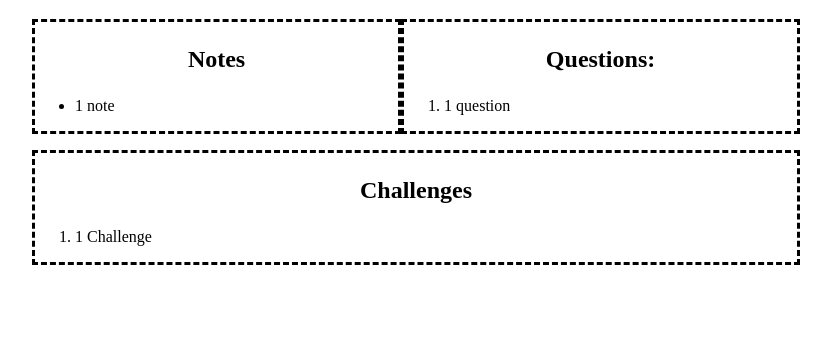
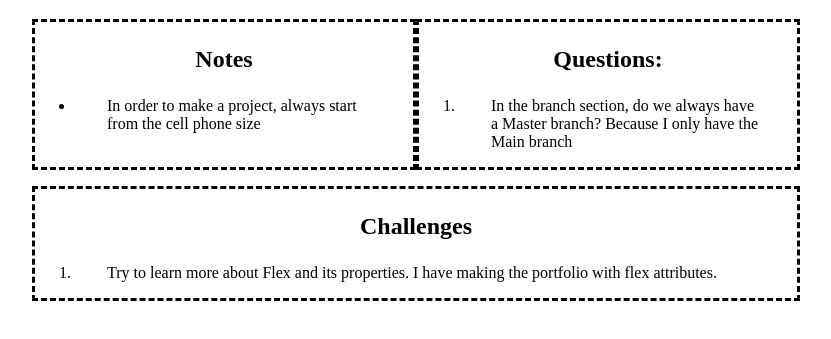
Before and after one commit to denislazo1610/WDD330, a plain HTML site: page week1/index.html in a window 1280 px wide. Shown: the part 99-438 px from the top of the page, without its empty margins (224-1055 px from the left). Drawn offline with Linux system fonts and the light colour scheme.

Commit message:
Add some content for the week 1

```diff
--- a/week1/index.css
+++ b/week1/index.css
@@ -22,10 +22,14 @@ h3 {
 
 #firstPart div,
 #secondPart {
-  flex: auto;
+  flex: 50%;
   border: dashed black;
 }
 
 #secondPart {
   margin-top: 1rem;
 }
+
+li {
+  padding: 0 2rem;
+}
--- a/week1/index.html
+++ b/week1/index.html
@@ -13,20 +13,28 @@
       <div>
         <h3>Notes</h3>
         <ul>
-          <li>1 note</li>
+          <li>
+            In order to make a project, always start from the cell phone size
+          </li>
         </ul>
       </div>
       <div>
         <h3>Questions:</h3>
         <ol>
-          <li>1 question</li>
+          <li>
+            In the branch section, do we always have a Master branch? Because I
+            only have the Main branch
+          </li>
         </ol>
       </div>
     </div>
     <div id="secondPart">
       <h3>Challenges</h3>
       <ol>
-        <li>1 Challenge</li>
+        <li>
+          Try to learn more about Flex and its properties. I have making the
+          portfolio with flex attributes.
+        </li>
       </ol>
     </div>
   </body>
```
